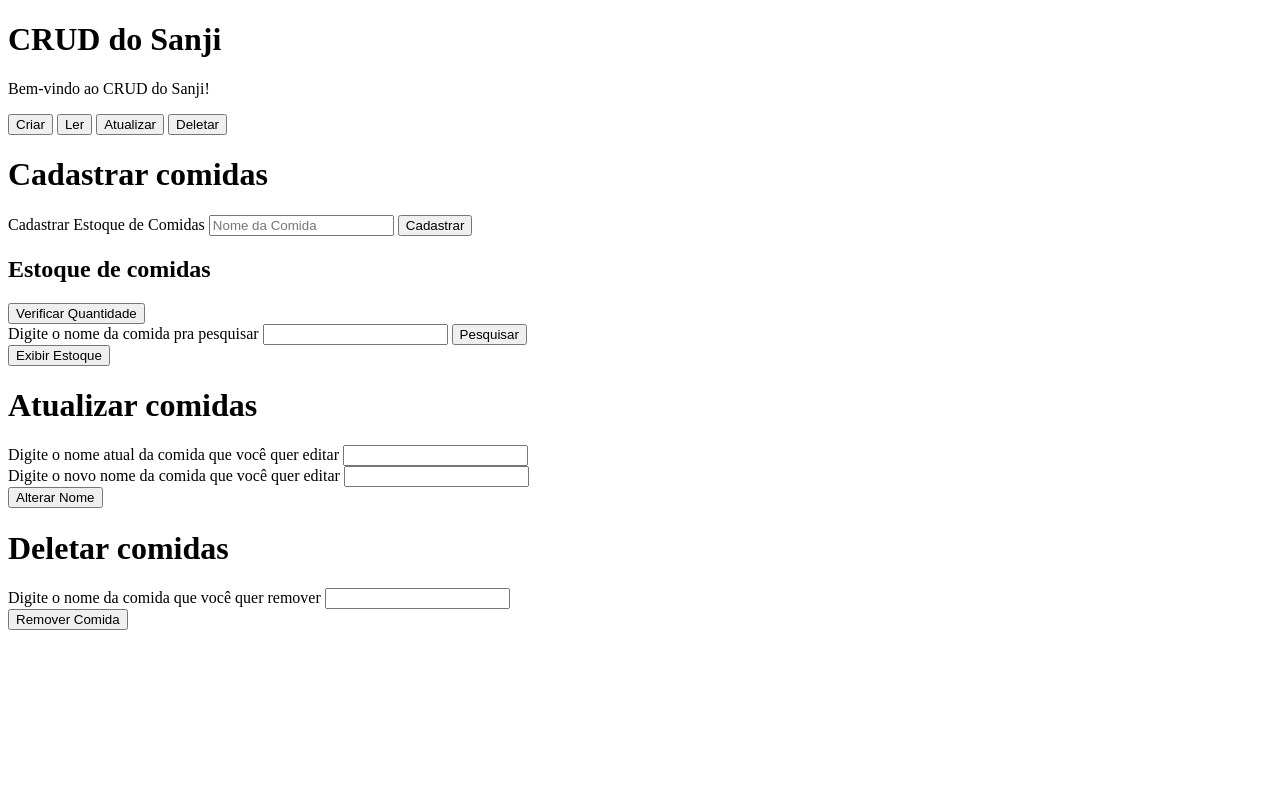
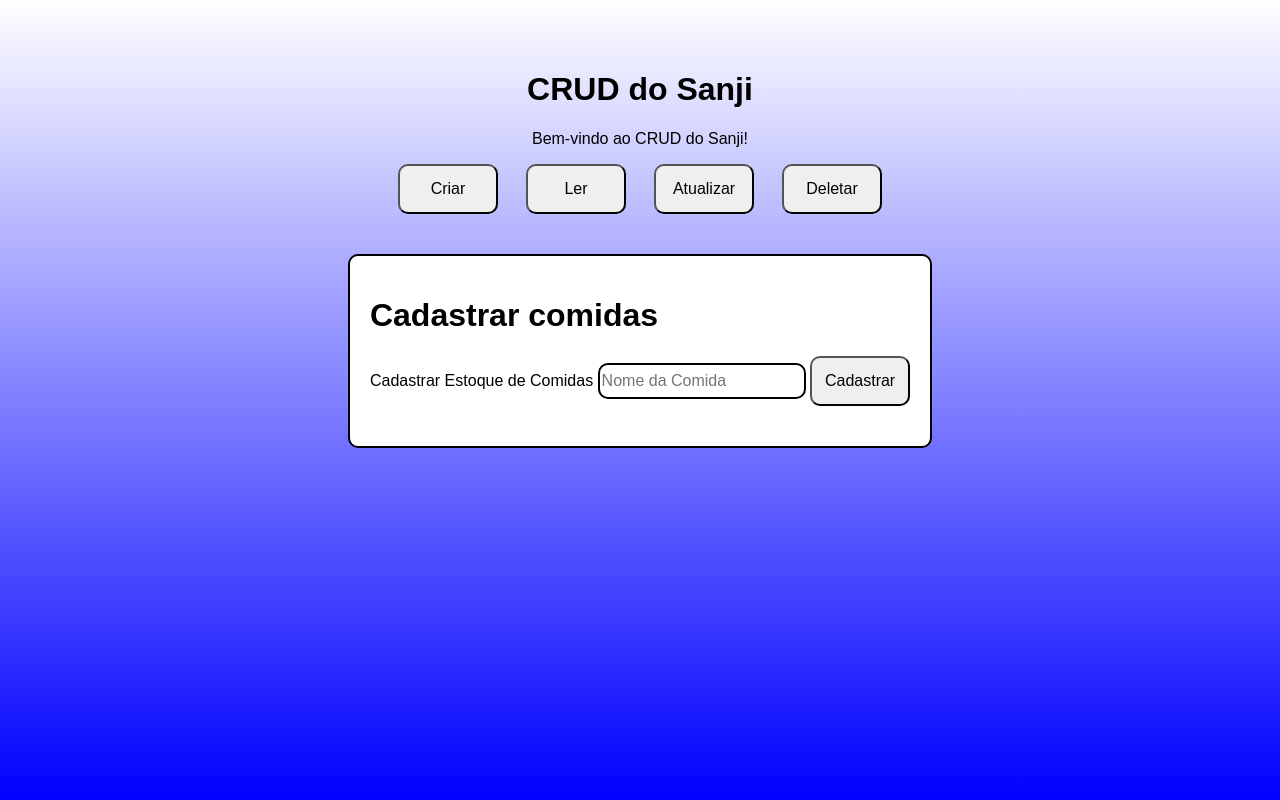
Before and after one commit to gabrielGalhiardoFarina/Desafio-algoritmo-2, a plain HTML site: page index.html in a window 1280 px wide. Drawn offline with Linux system fonts and the light colour scheme.

Commit message:
Enviando a parte de estilização

```diff
--- a/index.html
+++ b/index.html
@@ -4,12 +4,16 @@
 <head>
     <meta charset="UTF-8">
     <meta name="viewport" content="width=device-width, initial-scale=1.0">
+    <link rel="stylesheet" href="style.css">
     <title>CRUD do Sanji</title>
 </head>
 
 <body>
-    <h1>CRUD do Sanji</h1>
-    <p>Bem-vindo ao CRUD do Sanji!</p>
+    <div class="titulo">
+        <h1>CRUD do Sanji</h1>
+        <p>Bem-vindo ao CRUD do Sanji!</p>
+
+    </div>
 
     <div class="menu">
         <button onclick="Telacriar()"> Criar </button>
@@ -26,7 +30,7 @@
     </div>
 
     <div id="ler">
-        <h2>Estoque de comidas</h2>
+        <h1>Estoque de comidas</h1>
         <button onclick="listarComida()">Verificar Quantidade</button>
         <br>
         <label for="ipt_nomeComida_pesquisa">Digite o nome da comida pra pesquisar</label>
@@ -74,9 +78,10 @@
             div_listaComidas.innerHTML = `O comilão do Luffy não vai deixar sobrar nenhuma comida`
         } else if (listaComida.length <= 10) {
             div_listaComidas.innerHTML = `Assim, talvez sobre um pouco para a tripulação`
-        } else if (listaComida.length < 10) {
+        } else if (listaComida.length > 10) {
             div_listaComidas.innerHTML = `Desse jeito vai ter comida para todo mundo e ainda consigo guardar um pouco para a senhorita Nami!`
         }
+
     }
 
     function pesquisarComida() {
@@ -155,6 +160,36 @@
         retornoDelete.innerHTML = mensagem
     }
 
+    function Telacriar() {
+        criar.style.display = "block"
+        ler.style.display = "none"
+        atualizar.style.display = "none"
+        deletar.style.display = "none"
+    }
+
+    function TelaLer() {
+        criar.style.display = "none"
+        ler.style.display = "block"
+        atualizar.style.display = "none"
+        deletar.style.display = "none"
+    }
+
+    function TelaAtualizar() {
+        criar.style.display = "none"
+        ler.style.display = "none"
+        atualizar.style.display = "block"
+        deletar.style.display = "none"
+    }
+
+    function TelaDeletar() {
+        criar.style.display = "none"
+        ler.style.display = "none"
+        atualizar.style.display = "none"
+        deletar.style.display = "block"
+    }
+
+
+
 
 
 
--- /dev/null
+++ b/style.css
@@ -0,0 +1,76 @@
+* {
+    cursor: url('cursor.svg'), auto;
+}
+
+body {
+    background: linear-gradient(to top, blue, white);
+    font-family: Arial, sans-serif;
+    margin: 0;
+    padding: 0;
+    height: 100vh;
+    display: flex;
+    align-items: center;
+    flex-direction: column;
+
+}
+
+.titulo {
+    text-align: center;
+    margin-top: 50px;
+}
+
+.menu {
+    display: flex;
+    justify-content: space-around;
+    align-items: center;
+    width: 40%;
+}
+
+button {
+    width: 100px;
+    height: 50px;
+    font-size: 16px;
+    cursor: pointer;
+    cursor: url('cursor.svg'), auto;
+    border-radius: 10px;
+    margin-bottom: 20px ;
+
+}
+
+button:hover {
+    transition: 500ms;
+    background-color: darkred;
+    color: white;
+    transform: scale(1.09);
+}
+
+
+
+input {
+    border: 2px solid black;
+    border-radius: 10px;
+    width: 200px;
+    height: 30px;
+    font-size: 16px;
+    margin-bottom: 10px;
+    cursor: url('cursor.svg'), auto;
+}
+
+#criar{
+    display: block;
+}
+
+#ler, #atualizar, #deletar {
+    display: none;
+    flex-direction: column;
+    align-items: center;
+    margin-top: 20px;
+}
+
+#criar, #ler, #atualizar, #deletar {
+    background-color: white;
+    border: 2px solid black;
+    border-radius: 10px;
+    padding: 20px;
+    margin-top: 20px;
+}
```
Also changed, not shown: cursor.svg (added).
